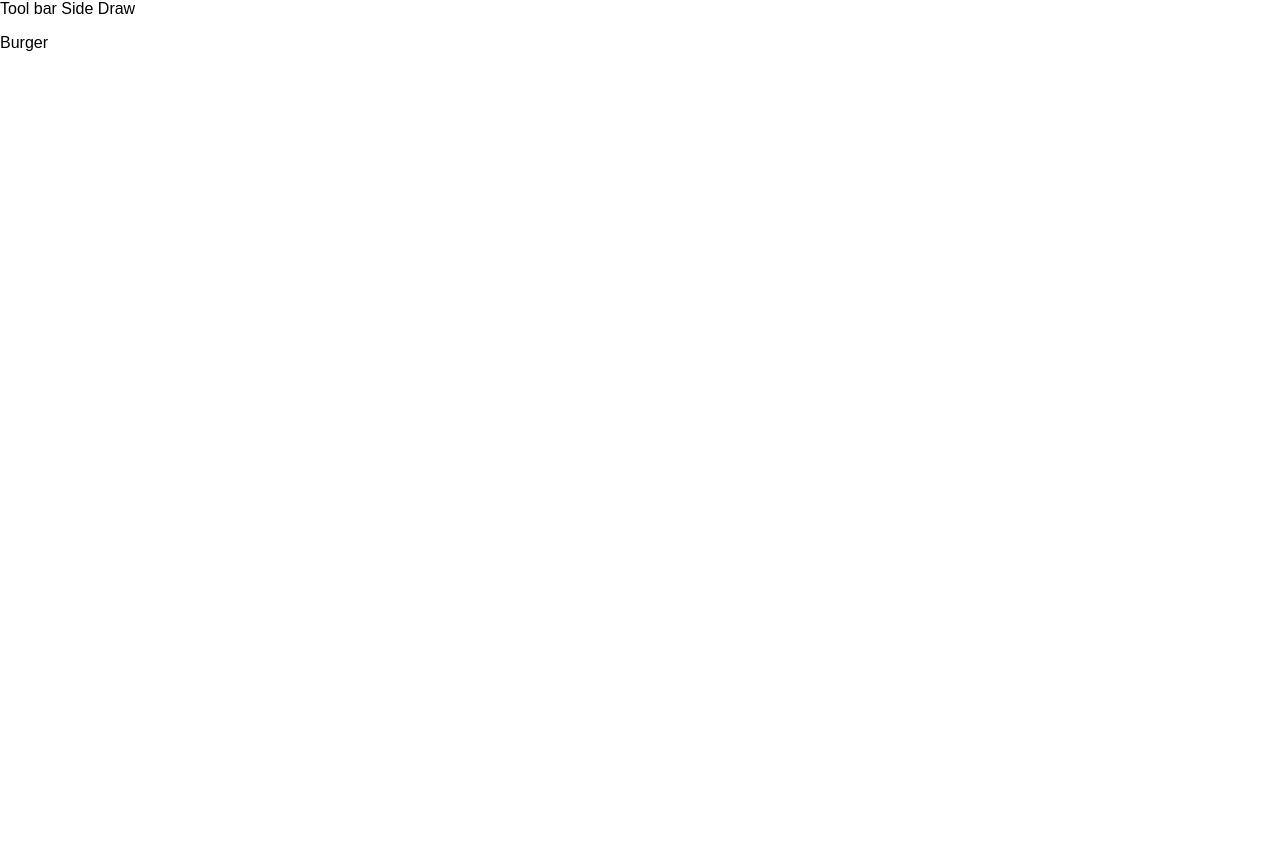
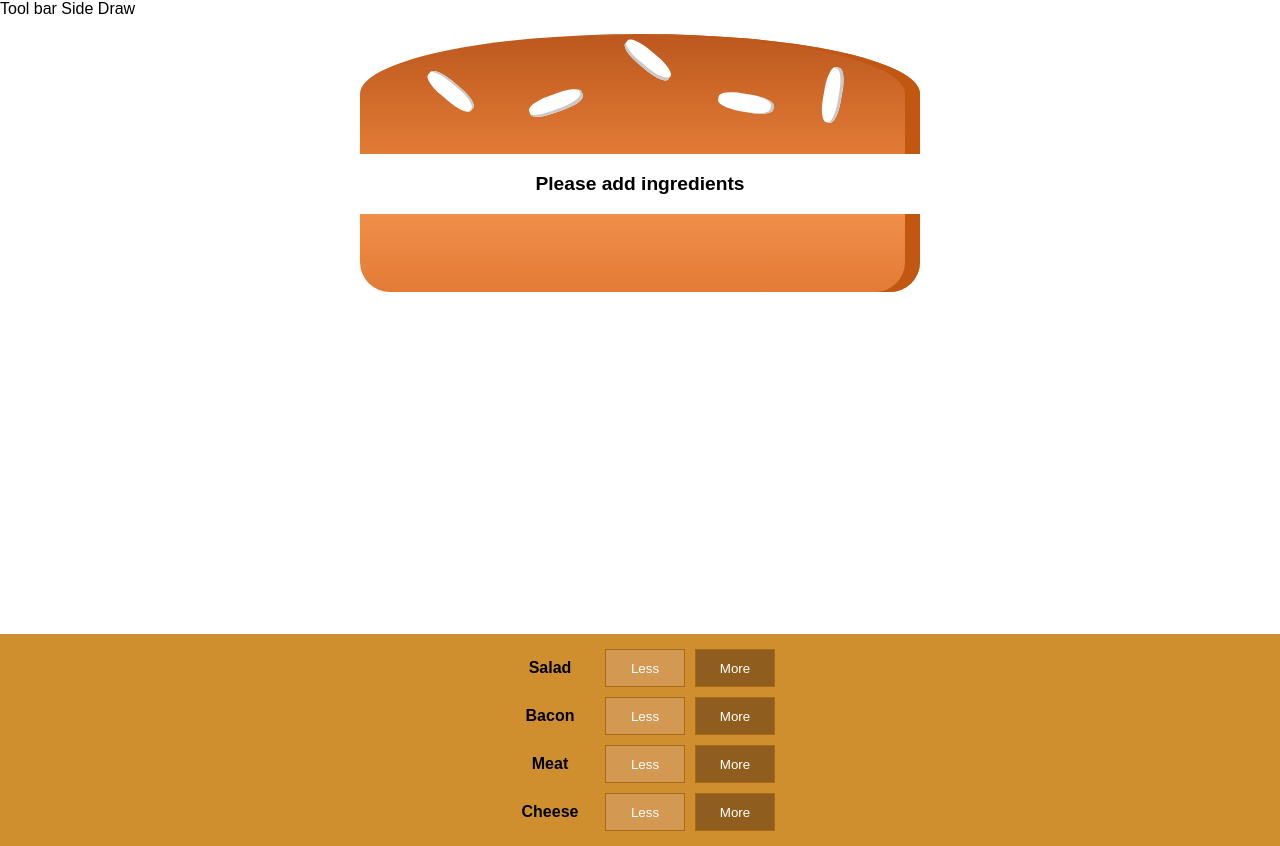
Before and after one commit to AkezhanOb1/reactJS-burger, a React app: page / in a window 1280 px wide. Before the commit the page ends 800 px from the top, so only its background shows below. Built offline with nearby package versions, Linux system fonts and the light colour scheme; a web font is replaced by a local one.

Commit message:
First commit from burger App

```diff
--- a/package.json
+++ b/package.json
@@ -31,6 +31,7 @@
     "postcss-flexbugs-fixes": "3.2.0",
     "postcss-loader": "2.0.8",
     "promise": "8.0.1",
+    "prop-types": "^15.6.1",
     "raf": "3.4.0",
     "react": "^16.4.1",
     "react-dev-utils": "^5.0.1",
--- a/src/components/Burger/BuildControls/BuildControl/BuildControl.css
+++ b/src/components/Burger/BuildControls/BuildControl/BuildControl.css
@@ -0,0 +1,56 @@
+.BuildControl {
+    display: flex;
+    flex-flow: row;
+    justify-content: center;
+    text-align: center;
+    margin: 5px 0;
+}
+
+.BuildControl button {
+    display: block;
+    padding: 5px;
+    margin: 0 5px;
+    width: 80px;
+    border: 1px solid #AA6817;
+    cursor: pointer;
+    outline: none;
+}
+
+.BuildControl button:disabled {
+    background-color: #AC9980;
+    border: 1px solid #7E7365;
+    color: #ccc;
+    cursor: default;
+}
+
+.BuildControl button:hover:disabled {
+    background-color: #AC9980;
+    color: #ccc;
+    cursor: not-allowed;
+}
+
+.Label {
+    padding: 10px;
+    font-weight: bold;
+    width: 80px;
+}
+
+.BuildControl .Less {
+    background-color: #D39952;
+    color: white;
+}
+
+.BuildControl .More {
+    background-color: #8F5E1E;
+    color: white;
+}
+
+.BuildControl .Less:hover, .BuildControl .Less:active {
+    background-color: #DAA972;
+    color: white;
+}
+
+.BuildControl .More:hover,.BuildControl .More:active {
+    background-color: #99703F;
+    color: white;
+}
--- a/src/components/Burger/BuildControls/BuildControl/BuildControl.js
+++ b/src/components/Burger/BuildControls/BuildControl/BuildControl.js
@@ -0,0 +1,13 @@
+import React from 'react'
+import classes from './BuildControl.css'
+const buildControl = (props) => {
+    return (
+        <div className={classes.BuildControl}>
+            <div className={classes.Label}>{props.label}</div>
+            <button className={classes.Less}>Less</button>
+            <button className={classes.More}>More</button>
+        </div>
+    )
+}
+
+export default buildControl
--- a/src/components/Burger/BuildControls/BuildControls.css
+++ b/src/components/Burger/BuildControls/BuildControls.css
@@ -0,0 +1,12 @@
+.BuildControls {
+    width: 100%;
+    background-color: #CF8F2E;
+    display:flex;
+    flex-flow: column;
+    text-align: center;
+    box-shadow: 0 2px 1px #ccc;
+    margin: auto;
+    padding: 10px 0;
+
+
+}
--- a/src/components/Burger/BuildControls/BuildControls.js
+++ b/src/components/Burger/BuildControls/BuildControls.js
@@ -0,0 +1,21 @@
+import React from 'react'
+import classes from './BuildControls.css'
+import BuildControl from './BuildControl/BuildControl'
+
+const controls = [
+    {label: "Salad", type: "salad"},
+    {label: "Bacon", type: "bacon"},
+    {label: "Meat", type: "meat"},
+    {label: "Cheese", type: "cheese"}
+
+]
+
+const buildControls = (props) => {
+    return (<div className={classes.BuildControls}>
+        {controls.map(el => (
+             <BuildControl key={el.label} label={el.label} type={el.type}/>
+        ))}
+    </div>)
+}
+
+export default buildControls
--- a/src/components/Burger/Burger.css
+++ b/src/components/Burger/Burger.css
@@ -0,0 +1,30 @@
+.Burger {
+    width: 100%;
+    margin: auto;
+    height: 250px;
+    /* overflow: scroll; add scroll vertical and horizontal */
+    text-align: center;
+    font-weight: bold;
+    font-size: 1.2rem;
+}
+
+@media (min-width: 500px) amd (max-height: 400px) {
+    .Burger {
+        width: 350px;
+        height: 300px;
+    }
+}
+
+@media (min-width: 500px) and (min-height: 401px) {
+    .Burger {
+        width: 450px;
+        height: 400px;
+    }
+}
+
+@media (min-width: 1000px) and (min-height: 700px) {
+    .Burger {
+        width: 700px;
+        height: 600px;
+    }
+}
--- a/src/components/Burger/Burger.js
+++ b/src/components/Burger/Burger.js
@@ -0,0 +1,25 @@
+import React from 'react'
+import BurgerIngredient from './BurgerIngredient/BurgerIngredient'
+import classes from './Burger.css'
+const burger = (props) => {
+
+    let tranformedIngredients = Object.keys(props.ingredients).map(igKey => {
+        return [...Array(props.ingredients[igKey])].map((_, i) => {
+            return <BurgerIngredient key={igKey+ i} type={igKey}/>
+        })
+    }).reduce((prev, cur) => {
+        return prev.concat(cur)
+    }, [])
+    if(tranformedIngredients.length === 0) {
+        tranformedIngredients = <p>Please add ingredients</p>
+    }
+    return (
+        <div className={classes.Burger}>
+            <BurgerIngredient type="bread-top"/>
+            {tranformedIngredients}
+            <BurgerIngredient type="bread-bottom"/>
+        </div>
+    )
+}
+
+export default burger
--- a/src/components/Burger/BurgerIngredient/BurgerIngredient.js
+++ b/src/components/Burger/BurgerIngredient/BurgerIngredient.js
@@ -0,0 +1,49 @@
+import React, {Component} from 'react'
+import classes from './BurgerIngredient.css'
+import  PropTypes from 'prop-types'
+
+
+class BurgerIngredient extends Component {
+    render() {
+        let ingredient = null
+        switch (this.props.type) {
+            case ('bread-bottom'): {
+                ingredient = <div className={classes.BreadBottom}></div>
+                break
+            }
+            case ('bread-top'): {
+                ingredient = <div className={classes.BreadTop}>
+                    <div className={classes.Seeds1}></div>
+                    <div className={classes.Seeds2}></div>
+                </div>
+                break
+            }
+            case ('meat'): {
+                ingredient = <div className={classes.Meat}></div>
+                break
+            }
+            case ('cheese'): {
+                ingredient = <div className={classes.Cheese}></div>
+                break
+            }
+            case ('bacon'): {
+                ingredient = <div className={classes.Bacon}></div>
+                break
+            }
+            case ('salad'): {
+                ingredient = <div className={classes.Salad}></div>
+                break
+            }
+            default: {
+                ingredient = null
+            }
+        }
+        return ingredient
+    }
+}
+
+BurgerIngredient.propTypes = {
+    type: PropTypes.string.isRequired
+}
+
+export default BurgerIngredient
--- a/src/containers/BurgerBuilder/BurgerBuilder.js
+++ b/src/containers/BurgerBuilder/BurgerBuilder.js
@@ -1,10 +1,21 @@
 import React, {Component } from 'react'
+import Burger from '../../components/Burger/Burger'
+import BuildControls from "../../components/Burger/BuildControls/BuildControls"
 import Aux from "../../hoc/Aux"
 class BurgerBuilder extends Component {
+    state = {
+        ingredients: {
+            salad:0,
+            bacon: 0,
+            cheese: 0,
+            meat: 0
+        }
+    }
     render() {
         return (
             <Aux>
-                <div>Burger</div>
+                 <Burger ingredients={this.state.ingredients}/>
+                <BuildControls />
             </Aux>
         )
     }
```
